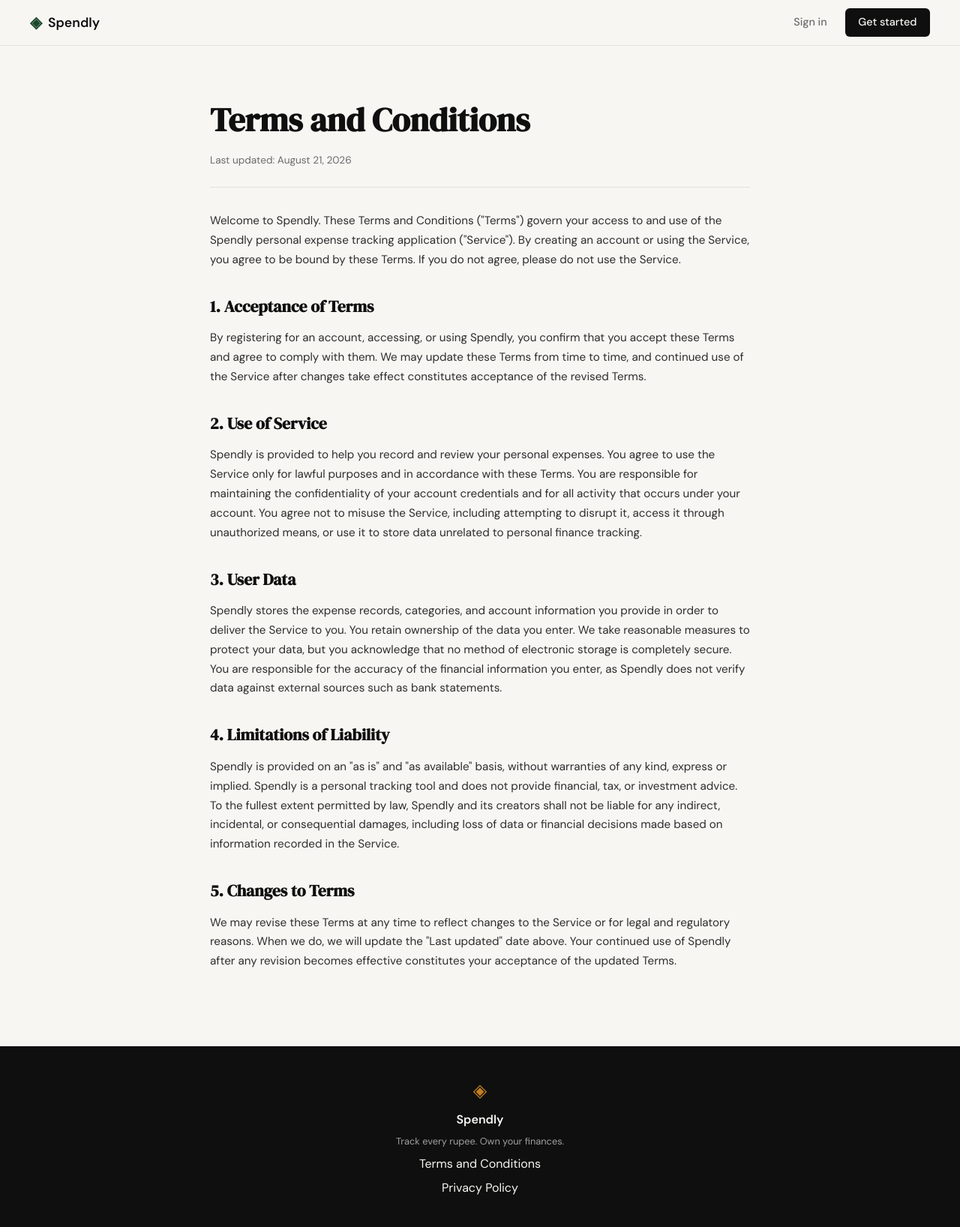
After one commit to haldarjan15/spendly, a Flask app: page /terms in a window 1280 px wide. The commit adds this page. Shown: the whole page at 75% size. Run offline with Flask 3, Linux system fonts and the light colour scheme.

Commit message:
Landing: add terms and conditions pages and route

```diff
--- a/expense-tracker/app.py
+++ b/expense-tracker/app.py
@@ -20,6 +20,11 @@ def register():
 @app.route("/login")
 def login():
     return render_template("login.html")
+
+
+@app.route("/terms")
+def terms():
+    return render_template("terms.html")
 
 
 # ------------------------------------------------------------------ #
--- a/expense-tracker/static/css/style.css
+++ b/expense-tracker/static/css/style.css
@@ -478,6 +478,51 @@ a { color: inherit; text-decoration: none; }
 .auth-switch a:hover { text-decoration: underline; }
 
 /* ------------------------------------------------------------------ */
+/* Legal pages                                                         */
+/* ------------------------------------------------------------------ */
+
+.legal-section {
+    padding: 4rem 2rem 5rem;
+}
+
+.legal-container {
+    max-width: 720px;
+    margin: 0 auto;
+}
+
+.legal-header {
+    margin-bottom: 2rem;
+    border-bottom: 1px solid var(--border);
+    padding-bottom: 1.5rem;
+}
+
+.legal-title {
+    font-family: var(--font-display);
+    font-size: clamp(2rem, 4vw, 2.75rem);
+    color: var(--ink);
+    margin-bottom: 0.5rem;
+}
+
+.legal-updated {
+    font-size: 0.85rem;
+    color: var(--ink-muted);
+}
+
+.legal-body p {
+    font-size: 0.95rem;
+    color: var(--ink-soft);
+    line-height: 1.7;
+    margin-bottom: 1.25rem;
+}
+
+.legal-body h2 {
+    font-family: var(--font-display);
+    font-size: 1.35rem;
+    color: var(--ink);
+    margin: 2rem 0 0.75rem;
+}
+
+/* ------------------------------------------------------------------ */
 /* Footer                                                              */
 /* ------------------------------------------------------------------ */
 
--- a/expense-tracker/templates/base.html
+++ b/expense-tracker/templates/base.html
@@ -34,7 +34,7 @@
             <span class="brand-icon">◈</span>
             <span class="footer-name">Spendly</span>
             <p class="footer-copy">Track every rupee. Own your finances.</p>
-            <a href="#">Terms and Conditions</a>
+            <a href="{{ url_for('terms') }}">Terms and Conditions</a>
             <a href="#">Privacy Policy</a>
         </div>
     </footer>
--- /dev/null
+++ b/expense-tracker/templates/terms.html
@@ -0,0 +1,72 @@
+{% extends "base.html" %}
+
+{% block title %}Terms and Conditions — Spendly{% endblock %}
+
+{% block content %}
+
+<section class="legal-section">
+    <div class="legal-container">
+        <div class="legal-header">
+            <h1 class="legal-title">Terms and Conditions</h1>
+            <p class="legal-updated">Last updated: August 21, 2026</p>
+        </div>
+
+        <div class="legal-body">
+            <p>
+                Welcome to Spendly. These Terms and Conditions ("Terms") govern your access to
+                and use of the Spendly personal expense tracking application ("Service"). By
+                creating an account or using the Service, you agree to be bound by these Terms.
+                If you do not agree, please do not use the Service.
+            </p>
+
+            <h2>1. Acceptance of Terms</h2>
+            <p>
+                By registering for an account, accessing, or using Spendly, you confirm that you
+                accept these Terms and agree to comply with them. We may update these Terms from
+                time to time, and continued use of the Service after changes take effect
+                constitutes acceptance of the revised Terms.
+            </p>
+
+            <h2>2. Use of Service</h2>
+            <p>
+                Spendly is provided to help you record and review your personal expenses. You
+                agree to use the Service only for lawful purposes and in accordance with these
+                Terms. You are responsible for maintaining the confidentiality of your account
+                credentials and for all activity that occurs under your account. You agree not to
+                misuse the Service, including attempting to disrupt it, access it through
+                unauthorized means, or use it to store data unrelated to personal finance
+                tracking.
+            </p>
+
+            <h2>3. User Data</h2>
+            <p>
+                Spendly stores the expense records, categories, and account information you
+                provide in order to deliver the Service to you. You retain ownership of the data
+                you enter. We take reasonable measures to protect your data, but you acknowledge
+                that no method of electronic storage is completely secure. You are responsible for
+                the accuracy of the financial information you enter, as Spendly does not verify
+                data against external sources such as bank statements.
+            </p>
+
+            <h2>4. Limitations of Liability</h2>
+            <p>
+                Spendly is provided on an "as is" and "as available" basis, without warranties of
+                any kind, express or implied. Spendly is a personal tracking tool and does not
+                provide financial, tax, or investment advice. To the fullest extent permitted by
+                law, Spendly and its creators shall not be liable for any indirect, incidental, or
+                consequential damages, including loss of data or financial decisions made based on
+                information recorded in the Service.
+            </p>
+
+            <h2>5. Changes to Terms</h2>
+            <p>
+                We may revise these Terms at any time to reflect changes to the Service or for
+                legal and regulatory reasons. When we do, we will update the "Last updated" date
+                above. Your continued use of Spendly after any revision becomes effective
+                constitutes your acceptance of the updated Terms.
+            </p>
+        </div>
+    </div>
+</section>
+
+{% endblock %}
```
